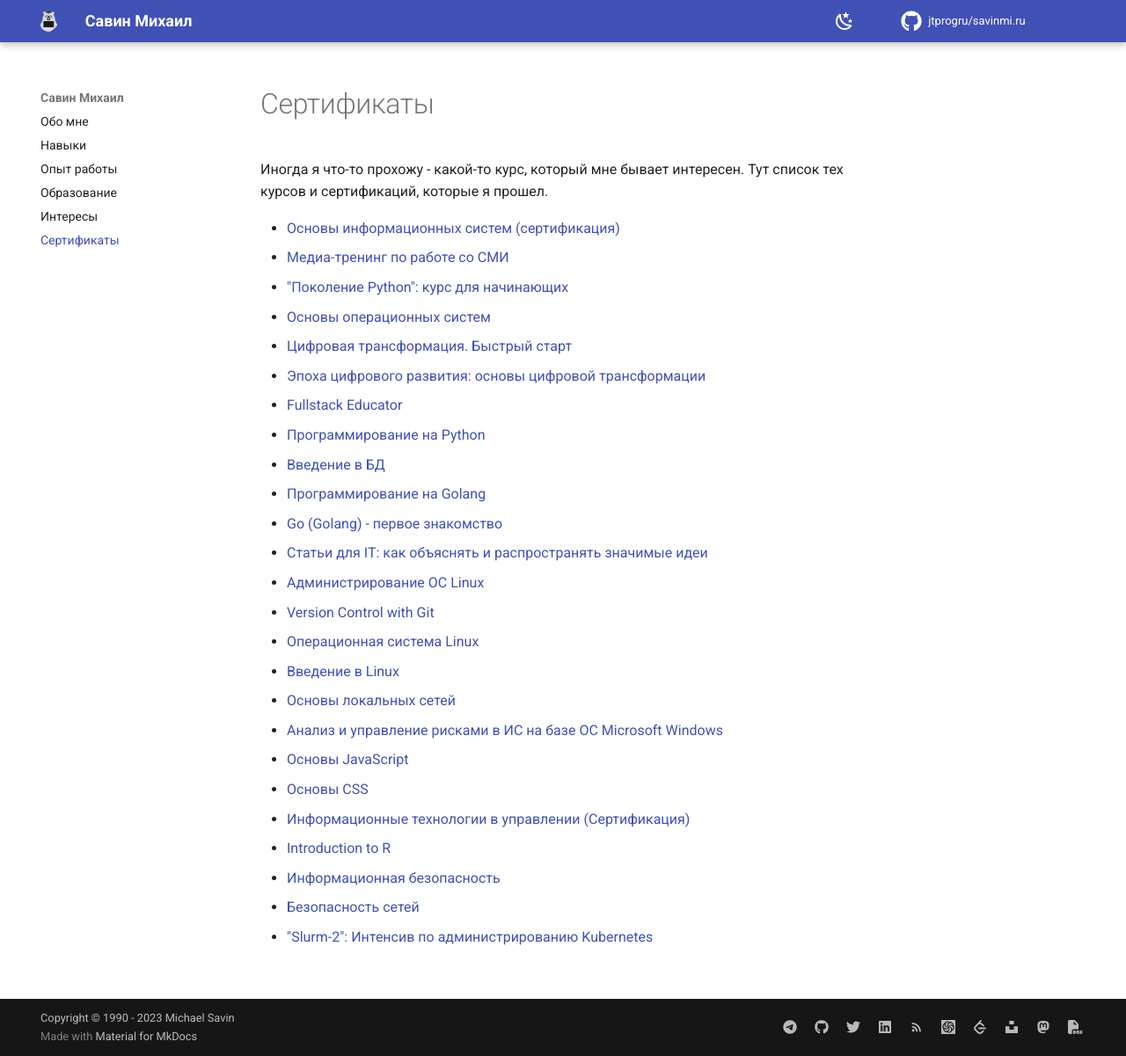
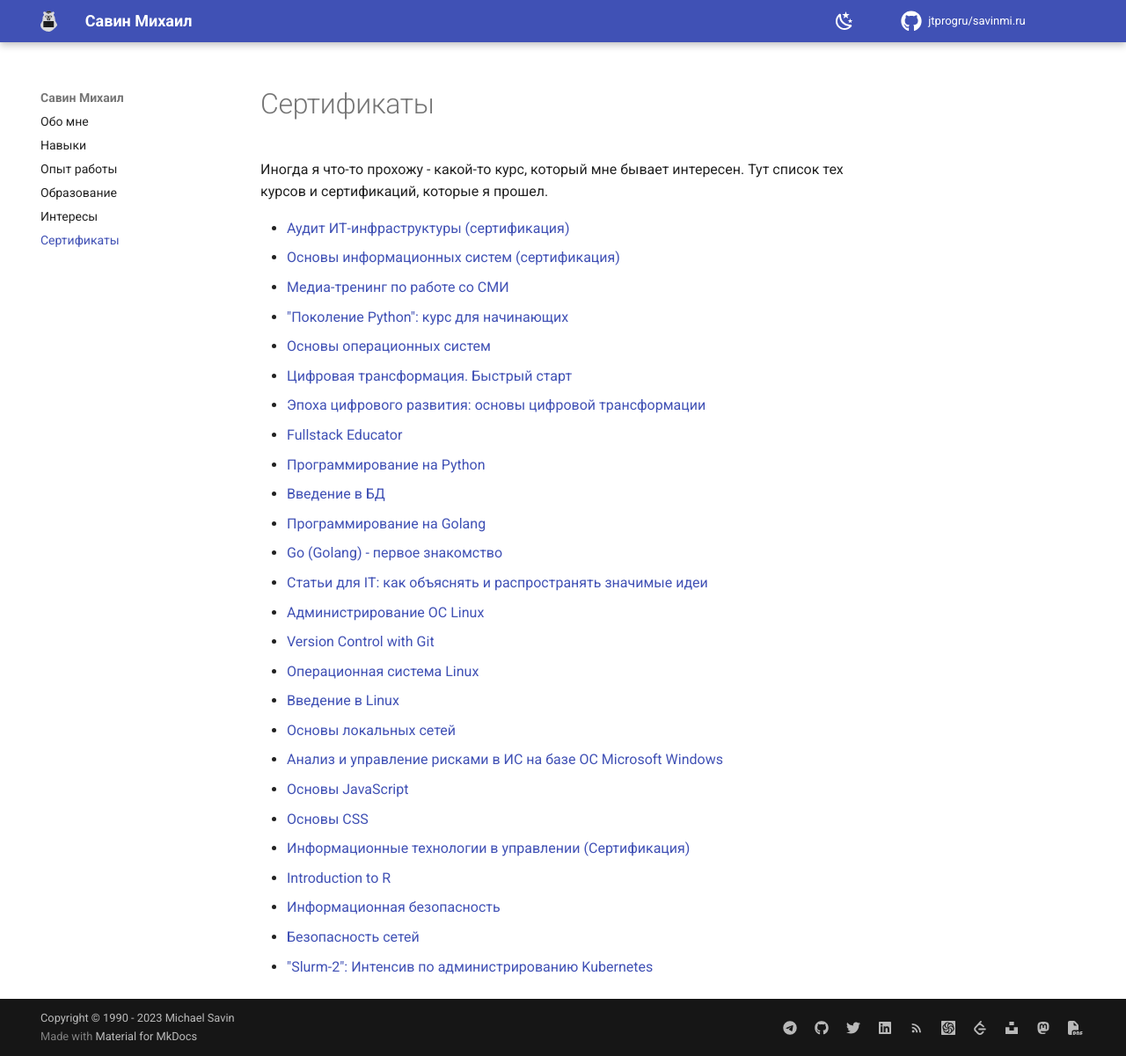
Before and after one commit to jtprogru/savinmi.ru, an MkDocs documentation site: the page built from docs/awards.md, in a window 1280 px wide and 1201 px high. Shown: the whole window at 88% size. Built offline with MkDocs 1.6.1 and Material for MkDocs 9.7.7, drawn with Linux system fonts in a browser that asks for light colours; comment, search, counter and statistics services are not loaded.

Commit message:
upd: Add new certificate

```diff
--- a/docs/awards.md
+++ b/docs/awards.md
@@ -2,6 +2,7 @@
 
 Иногда я что-то прохожу - какой-то курс, который мне бывает интересен. Тут список тех курсов и сертификаций, которые я прошел.
 
+- [Аудит ИТ-инфраструктуры (сертификация)](https://intuit.ru/verifydiplomas/101644682)
 - [Основы информационных систем (сертификация)](https://intuit.ru/verifydiplomas/101644449)
 - [Медиа-тренинг по работе со СМИ](assets/pdf/tabia.pdf)
 - ["Поколение Python": курс для начинающих](https://stepik.org/cert/1788601)
```
